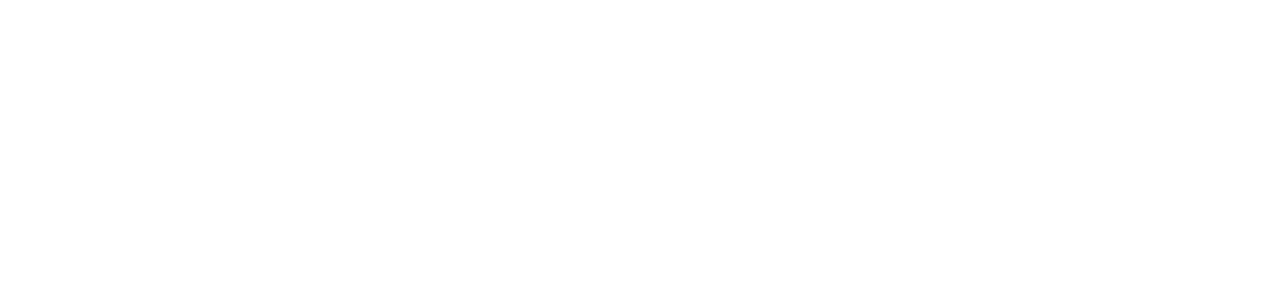
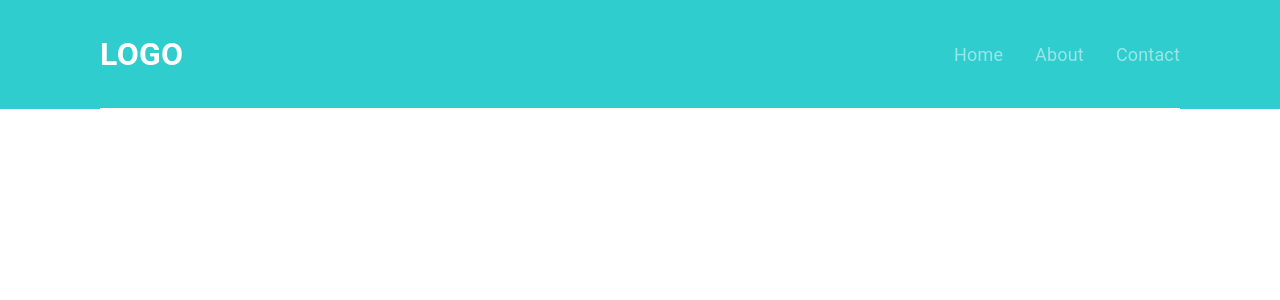
Before and after one commit to HashamGhaffar/pulse-tech-marketing, a Next.js app: page / in a window 1280 px wide. Shown: the top 300 px of the page. Built offline with nearby package versions, Linux system fonts and the light colour scheme.

Commit message:
responsive navbar

```diff
--- a/src/_assets/svgs/index.ts
+++ b/src/_assets/svgs/index.ts
@@ -1,7 +1,7 @@
-// import Logo from "./logo.svg";
+import Hamburger from "./hamburger.svg";
 
 const svgs = {
-  // Logo,
+  Hamburger,
 };
 
 export default svgs;
--- /dev/null
+++ b/src/_components/Navbar.tsx
@@ -0,0 +1,167 @@
+"use client";
+import React, { useState } from "react";
+import Typography from "@mui/material/Typography";
+import Box from "@mui/material/Box";
+import { localColorTheme, localFontSize } from "@/_utils/themes";
+import Image from "next/image";
+import svgs from "@/_assets/svgs";
+import Drawer from "@mui/material/Drawer";
+import IconButton from "@mui/material/IconButton";
+
+const Navbar: React.FC = () => {
+  const [isDrawerOpen, setIsDrawerOpen] = useState(false);
+
+  const toggleDrawer = (open: boolean) => {
+    setIsDrawerOpen(open);
+  };
+
+  return (
+    <>
+      {/* Navbar */}
+      <Box
+        sx={{
+          backgroundColor: localColorTheme.aquaGlow,
+          paddingX: {
+            xs: "20px",
+            sm: "40px",
+            md: "60px",
+            lg: "100px",
+            xl: "120px",
+          },
+        }}
+      >
+        <Box
+          sx={{
+            display: "flex",
+            justifyContent: "space-between",
+            alignItems: "center",
+            borderBottom: `1px solid ${localColorTheme.white}`,
+            paddingY: { xs: "15px", md: "25px", lg: "30px" },
+            maxWidth: "1440px",
+            margin: "auto",
+          }}
+        >
+          <Typography
+            sx={{
+              fontWeight: "700",
+              color: localColorTheme.white,
+              fontSize: localFontSize.h4,
+            }}
+          >
+            LOGO
+          </Typography>
+
+          {/* Desktop Navigation */}
+          <Box sx={{ display: { xs: "none", sm: "flex" }, gap: 4 }}>
+            <Typography
+              sx={{
+                color: localColorTheme.whiteTransparent,
+                fontSize: localFontSize.p4,
+                cursor: "pointer",
+              }}
+            >
+              Home
+            </Typography>
+            <Typography
+              sx={{
+                color: localColorTheme.whiteTransparent,
+                fontSize: localFontSize.p4,
+                cursor: "pointer",
+              }}
+            >
+              About
+            </Typography>
+            <Typography
+              sx={{
+                color: localColorTheme.whiteTransparent,
+                fontSize: localFontSize.p4,
+                cursor: "pointer",
+              }}
+            >
+              Contact
+            </Typography>
+          </Box>
+
+          {/* Hamburger Icon */}
+          <Box sx={{ display: { xs: "block", sm: "none" } }}>
+            <IconButton onClick={() => toggleDrawer(true)}>
+              <Image
+                style={{ width: "24px", height: "24px" }}
+                src={svgs.Hamburger}
+                alt="hamburger"
+              />
+            </IconButton>
+          </Box>
+        </Box>
+      </Box>
+
+      {/* Drawer */}
+      <Drawer
+        anchor="right"
+        open={isDrawerOpen}
+        onClose={() => toggleDrawer(false)}
+        PaperProps={{
+          sx: {
+            width: "250px",
+            backgroundColor: localColorTheme.aquaGlow,
+          },
+        }}
+        ModalProps={{
+          sx: {
+            backdropFilter: "blur(5px)",
+            backgroundColor: localColorTheme.whiteTransparent,
+          },
+        }}
+      >
+        {/* Close Button */}
+        <Box sx={{ display: "flex", justifyContent: "flex-end", p: 2 }}>
+          <IconButton onClick={() => toggleDrawer(false)}>
+            <Box sx={{ display: { xs: "block", sm: "none" } }}>
+              <Image
+                style={{ width: "24px", height: "24px" }}
+                src={svgs.Hamburger}
+                alt="hamburger"
+              />
+            </Box>
+          </IconButton>
+        </Box>
+
+        {/* Drawer Navigation */}
+        <Box sx={{ display: "flex", flexDirection: "column", gap: 2, p: 2 }}>
+          <Typography
+            sx={{
+              color: localColorTheme.white,
+              fontSize: localFontSize.p4,
+              cursor: "pointer",
+            }}
+            onClick={() => toggleDrawer(false)}
+          >
+            Home
+          </Typography>
+          <Typography
+            sx={{
+              color: localColorTheme.white,
+              fontSize: localFontSize.p4,
+              cursor: "pointer",
+            }}
+            onClick={() => toggleDrawer(false)}
+          >
+            About
+          </Typography>
+          <Typography
+            sx={{
+              color: localColorTheme.white,
+              fontSize: localFontSize.p4,
+              cursor: "pointer",
+            }}
+            onClick={() => toggleDrawer(false)}
+          >
+            Contact
+          </Typography>
+        </Box>
+      </Drawer>
+    </>
+  );
+};
+
+export default Navbar;
--- a/src/_utils/themes.ts
+++ b/src/_utils/themes.ts
@@ -1,74 +1,8 @@
-// import { colorTheme, fontSize } from "@/_utils/themes";
+// import { localColorTheme, localFontSize } from "@/_utils/themes";
 export const localColorTheme = {
-  // Grey Colors
-  grey: "#CFD2D9",
-  transparentGrey: "#2F302C66",
-  forestShadow: "#2F302C",
-  shadowGrey: "#2F302CCC",
-  dimAsh: "#2F302C1A",
-  muddyMossGray: "#8A8F8B",
-  cloudGray: "#D9D9D9",
-  softSilver: "#AFADB5",
-  SoftAsh: "#919290",
-  darkGrey: "#434343",
-  StoneGrey: "#7E7F7C",
-  subtleGrey: "#A2A3B1",
-  lightGrey: "#f8f8f8",
-  mediumGrey: "#e0e0e0",
-  darkAsh: "#666666",
-
-  // White Colors
-  White: "#ffffff",
+  aquaGlow: "#30CDCF",
   white: "#ffffff",
-  smokeWhite: "#FFFFFF80",
-  offWhite: "#D6D6D6",
-  pureFog: "#F7F7F7",
-  softWhite: "#FDFBFB",
-  lightSilver: "#EBEDEE",
-
-  // Black Colors
-  black: "#000",
-  fadeBlack: "#00000026",
-  darkCharcoal: "#151411",
-  subtleBlack: "#0000001A",
-  softBlack: "#00000033",
-  transparentBlack: "#00000080",
-
-  // Blue Colors
-  lightblue: "#253557",
-  mistyBlue: "#3C5C8B",
-  darkBlue: "#0A1327",
-  softCharcoal: "#2F302C80",
-  deepBlue: "#17183B",
-
-  // Yellow Colors
-  goldenYellow: "#FFCA30",
-  paleMintGreen: "#E6EFEA",
-
-  // Green Colors
-  SeaGreen: "#276177",
-
-  // Red Colors
-  red: "#DC1A2C",
-  fadeRed: "#DC1A2C1A",
-
-  // Your Color, Your Choice
-  choiceYellow: "#F9D064",
-  choiceWhite: "#FFFFFF",
-  choiceGrey: "#B0AFB0",
-  choiceBlue: "#3C5C8B",
-  choiceCharcoal: "#5F5E63",
-  choiceBrown: "#6D594B",
-  choiceLightBlue: "#7A87A6",
-  choiceGreen: "#579E8C",
-  choiceSoftGrey: "#8F8F96",
-  choiceDarkBlue: "#49586D",
-  choicePink: "#FBCBE5",
-  choiceDarkCharcoal: "#333439",
-
-  // none transparent
-  transparent: "#00000000",
-  transparentForestShadow: "#2F302C33",
+  whiteTransparent: "#FFFFFF80",
 };
 
 export const localFontSize = {
--- a/src/app/globals.css
+++ b/src/app/globals.css
@@ -1,3 +1,6 @@
+/* @import url("https://fonts.googleapis.com/css2?family=Poppins:wght@300;400;500;600;700&display=swap"); */
+@import url("https://fonts.googleapis.com/css2?family=Poppins:ital,wght@0,100;0,200;0,300;0,400;0,500;0,600;0,700;0,800;0,900;1,100;1,200;1,300;1,400;1,500;1,600;1,700;1,800;1,900&display=swap");
+
 html,
 body {
   max-width: 100vw;
@@ -8,9 +11,8 @@
   box-sizing: border-box;
   padding: 0;
   margin: 0;
-  font-family: "Lato", sans-serif;
-  /* fontFamily: "'Playfair Display', serif", */
-  /* fontFamily: "'Dancing Script', cursive", */
+  /* font-family: "Poppins"; */
+  font-family: "Poppins", serif;
   font-weight: 400;
 }
 
--- /dev/null
+++ b/src/app/home/_sections/HeroHome.tsx
@@ -0,0 +1,11 @@
+import Navbar from "@/_components/Navbar";
+
+const HeroHome: React.FC = () => {
+  return (
+    <>
+      <Navbar />
+    </>
+  );
+};
+
+export default HeroHome;
--- a/src/app/page.tsx
+++ b/src/app/page.tsx
@@ -1,5 +1,5 @@
-import HomePage from "./home/page";
+import HeroHome from "./home/_sections/HeroHome";
 
 export default function Home() {
-  return <HomePage />;
+  return <HeroHome />;
 }
```
Also changed, not shown: src/_components/Button.tsx (added, +30 -0 lines), src/_assets/svgs/hamburger.svg (added).
